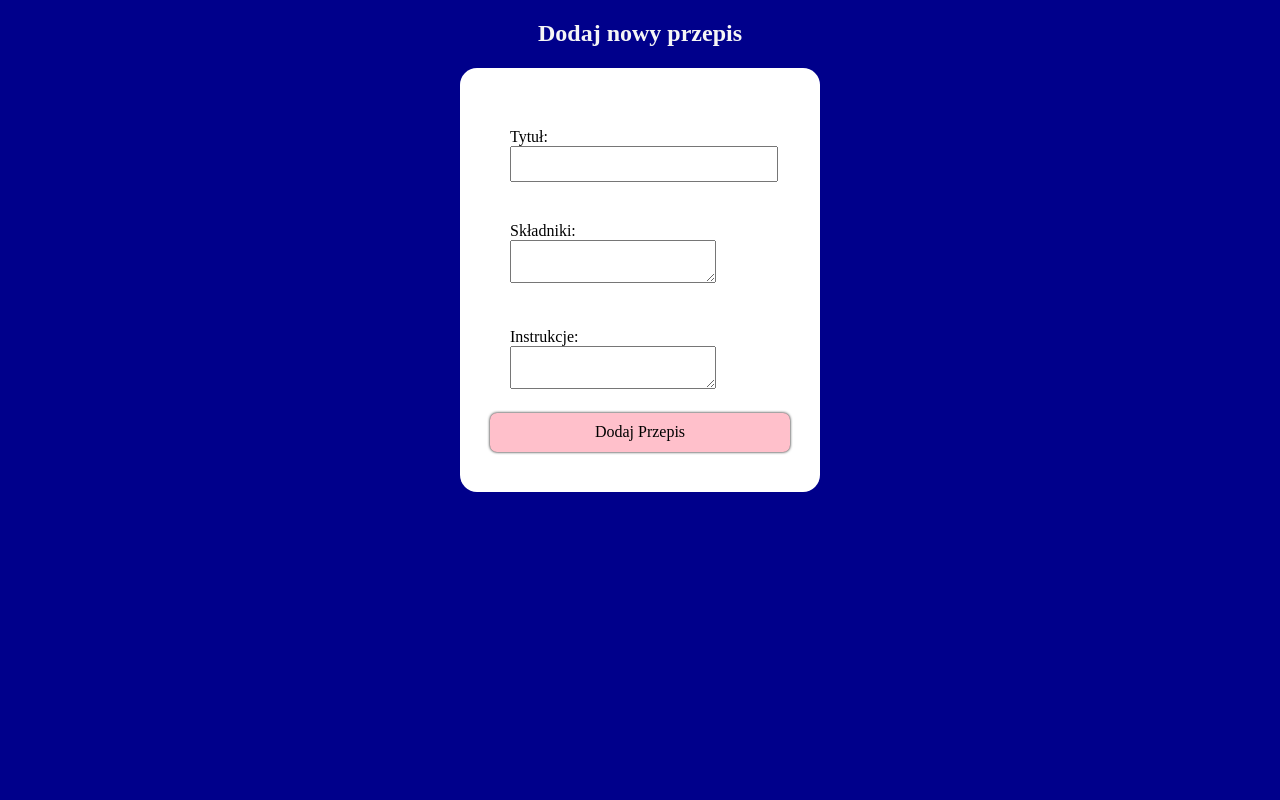
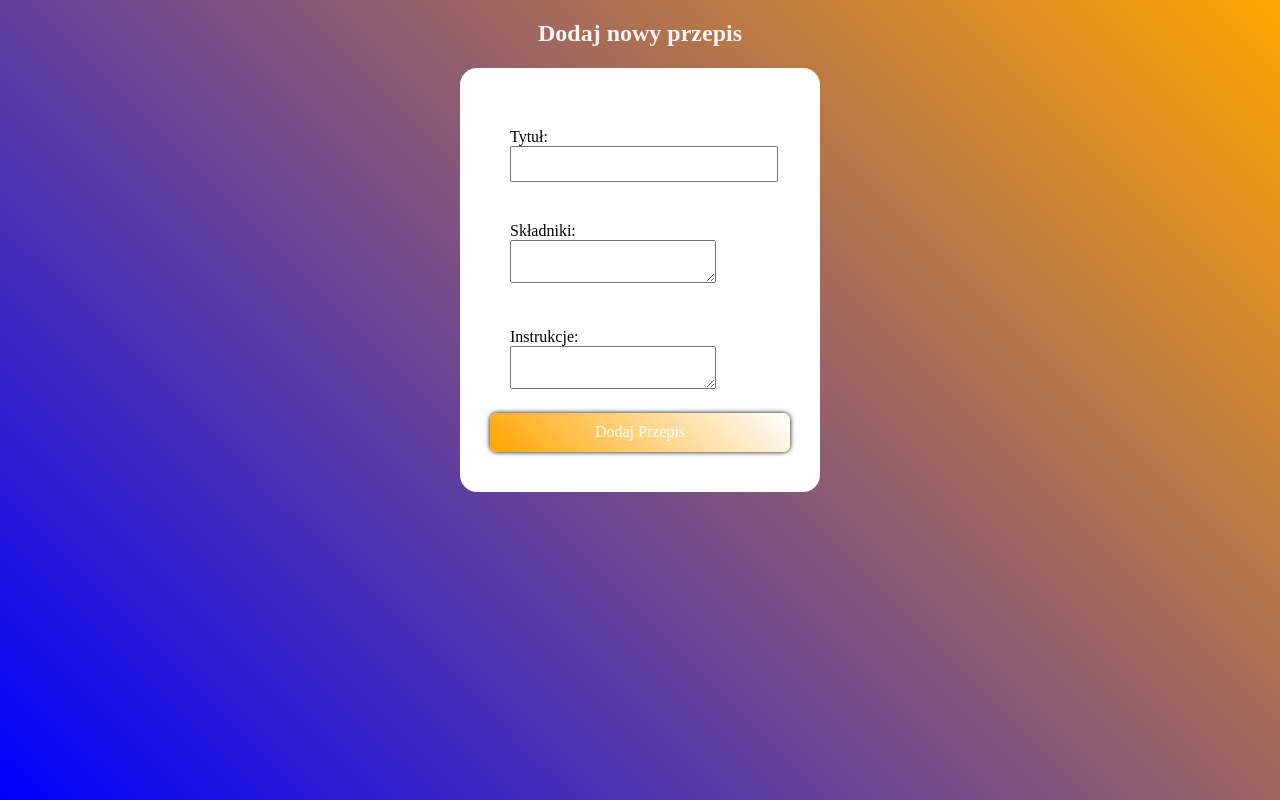
Before and after one commit to Mercaton/Recipe-Book-APP, a React (Vite) app: page / in a window 1280 px wide. Built offline with nearby package versions, Linux system fonts and the light colour scheme.

Commit message:
fun with btn hovers

```diff
--- a/src/styles/_addrecipe.scss
+++ b/src/styles/_addrecipe.scss
@@ -1,6 +1,6 @@
 .add-recipe__wrapper {
   min-height: 100vh;
-  background-color: darkblue;
+  background: linear-gradient(45deg, blue, orange);
   label {
     padding: 20px;
   }
@@ -10,13 +10,13 @@
 .recipeform {
   display: flex;
   flex-direction: column;
+  justify-content: center;
   width: 300px;
   margin: auto;
   background-color: white;
   padding: 40px 30px;
   border-radius: 17px;
   input {
-    outline: green;
     width: 100%;
 
     height: 30px;
@@ -36,16 +36,19 @@
 }
 
 .add-btn {
+  color: white;
   cursor: pointer;
-  background-color: pink;
-  padding: 10px 30px;
+  background: linear-gradient(45deg, orange, white);
+  padding: 10px 0;
   border-radius: 7px;
   border: none;
-  box-shadow: 0 0 3px black;
+  box-shadow: 0 0 5px black;
 
 
 }
+
 .add-btn:hover {
-   background-color: darkblue;
-   color: pink;
+  background: linear-gradient(45deg, white, orange);
+  color: black;
+
  }
```
